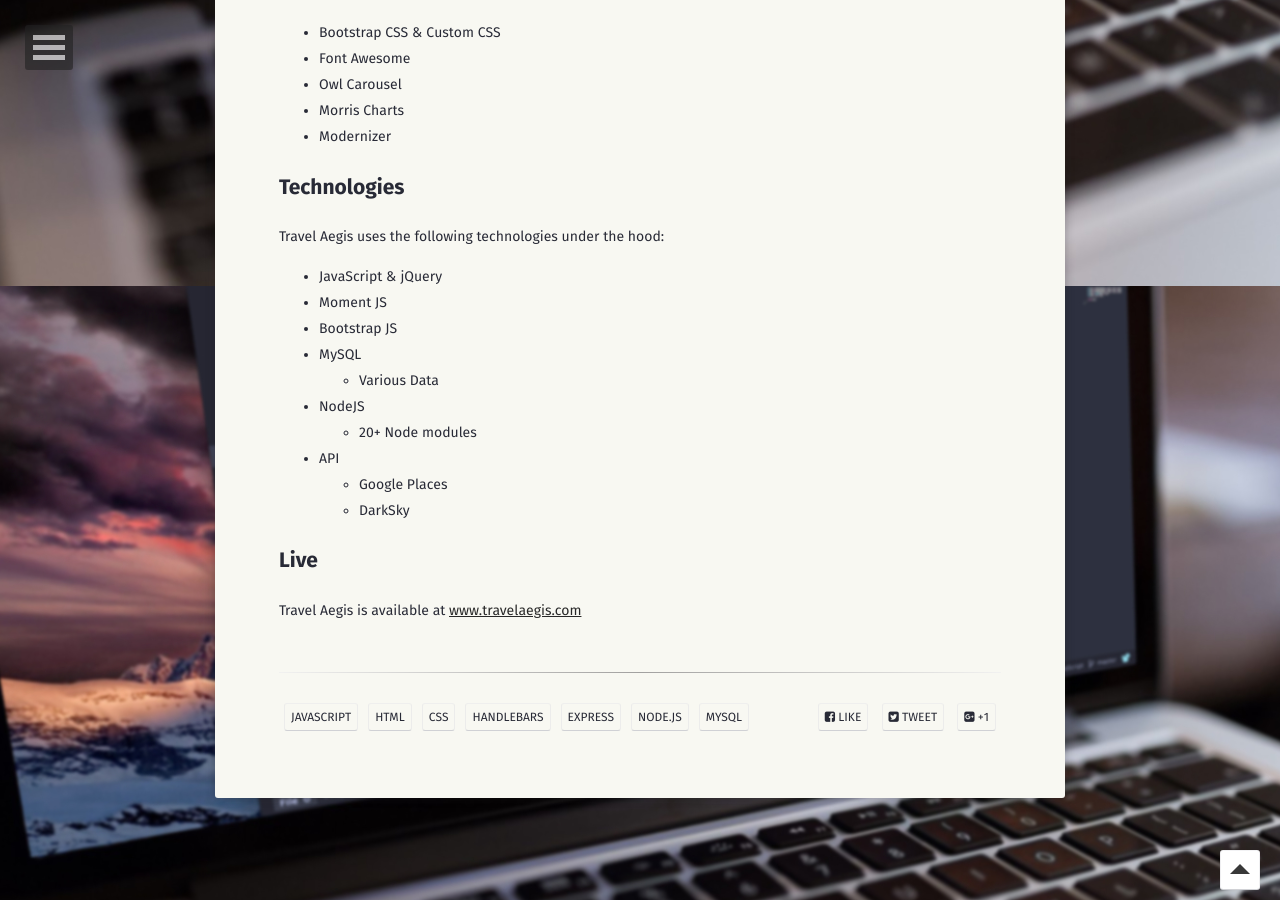
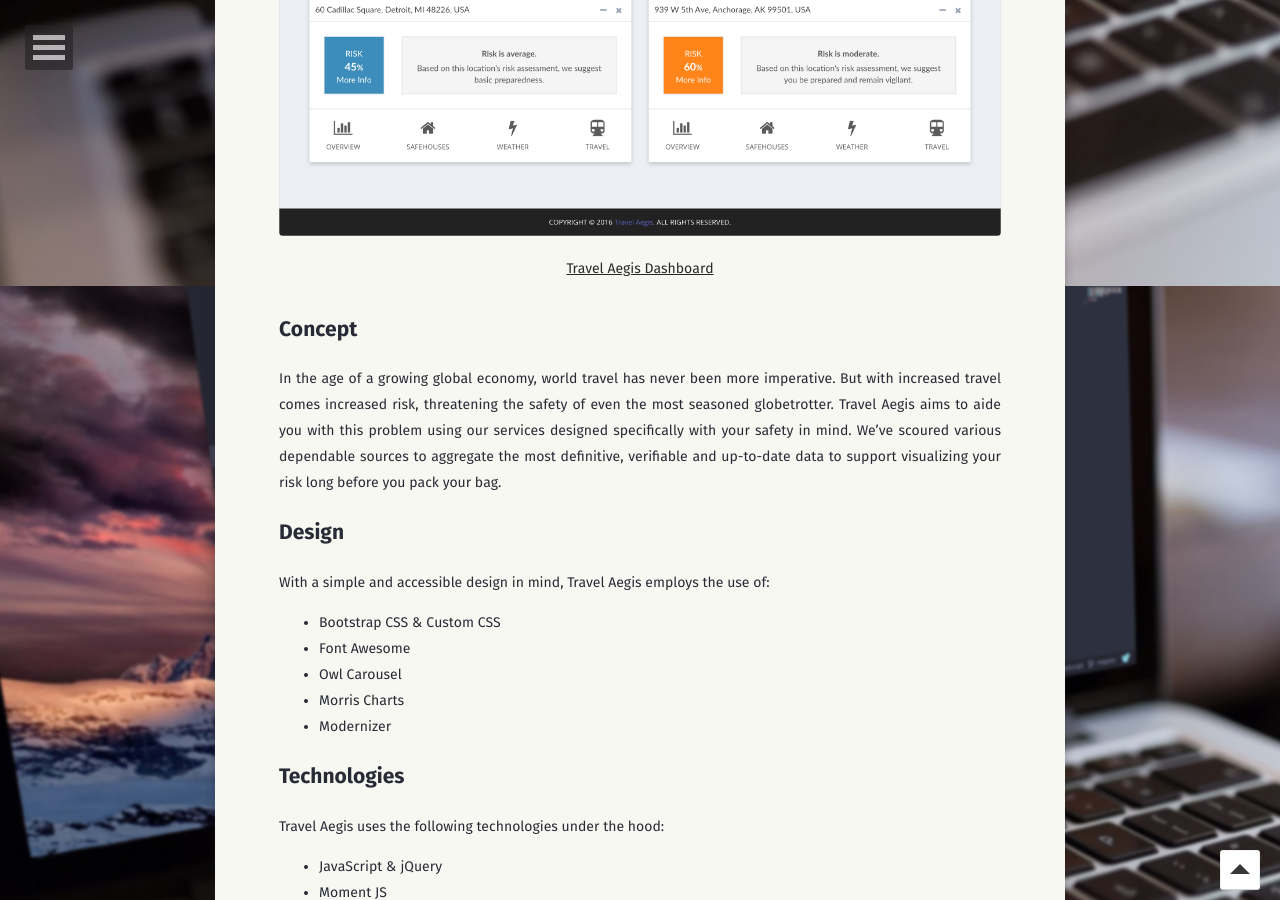
Before and after one commit to neurohacked/neurohacked.github.io, a Jekyll site: the page built from _posts/2016-10-22-travel-aegis.md, in a window 1280 px wide and 900 px high, scrolled down 614 px. Built offline with Jekyll 4.4.1, drawn with Linux system fonts in a browser that asks for light colours; some web fonts are replaced; comment, search, counter and statistics services are not loaded.

Commit message:
:art: Add image for Travel Aegis project post.

```diff
--- a/_posts/2016-10-22-travel-aegis.md
+++ b/_posts/2016-10-22-travel-aegis.md
@@ -7,6 +7,13 @@ excerpt: "Visualize and assess your risks before making the trip."
 project: true
 tags: [javascript, html, css, handlebars, express, node.js, mysql]
 ---
+<center>
+<figure>
+	<a href="http://travelaegis.com"><img src="../assets/img/projects/ta.png"></a>
+	<figcaption><a href="http://travelaegis.com" title="Travel Aegis Dashboard">Travel Aegis Dashboard</a></figcaption>
+</figure>
+</center>
+
 ## Concept
 In the age of a growing global economy, world travel has never been more imperative. But with increased travel comes increased risk, threatening the safety of even the most seasoned globetrotter. Travel Aegis aims to aide you with this problem using our services designed specifically with your safety in mind. We've scoured various dependable sources to aggregate the most definitive, verifiable and up-to-date data to support visualizing your risk long before you pack your bag.
 
```
Also changed, not shown: assets/img/projects/ta.png (added).
